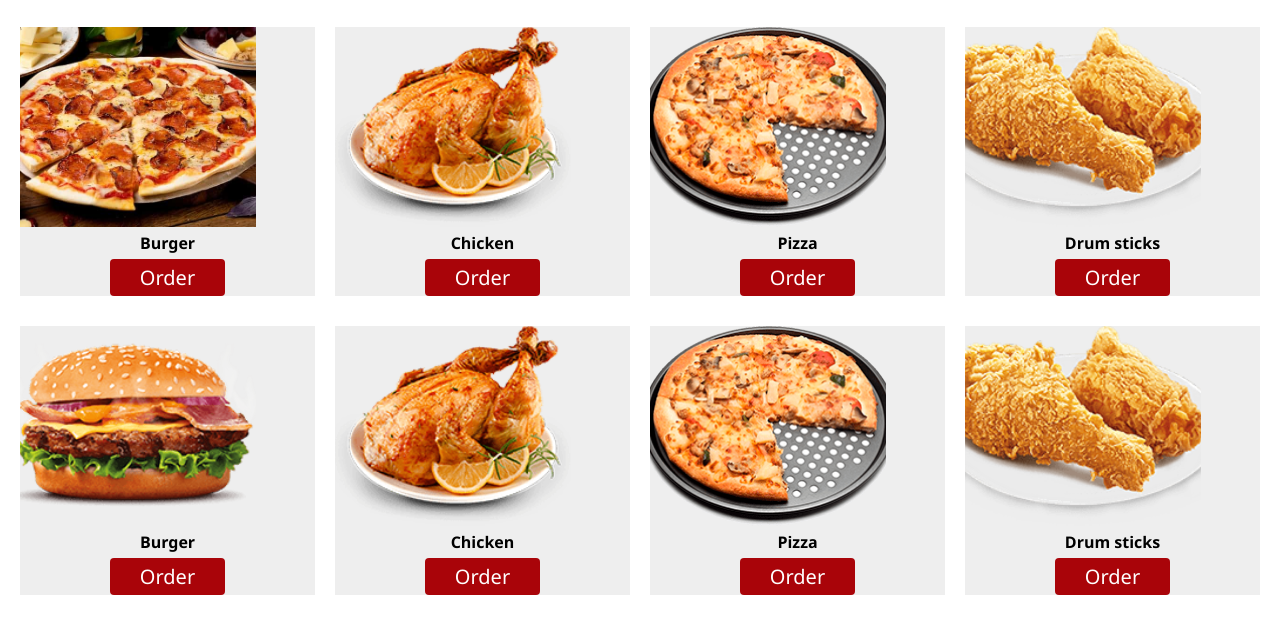
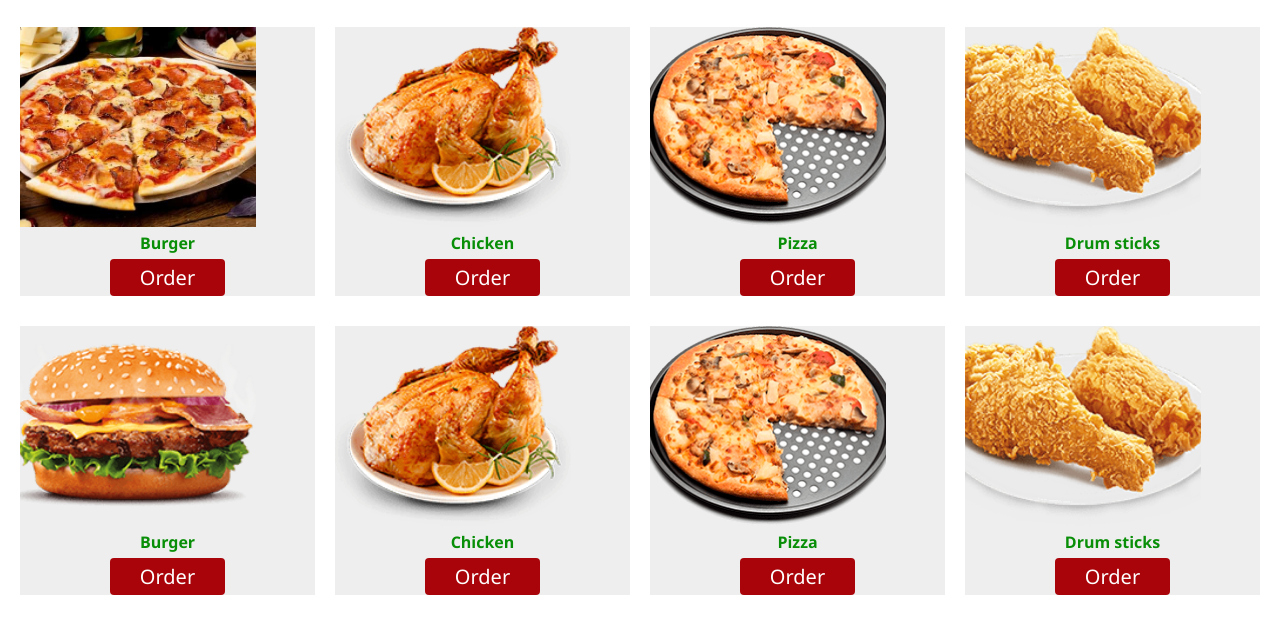
Before and after one commit to aeprodigy/responsive-food-website, a plain HTML site: page index.html in a window 1280 px wide. Shown: the part 150-784 px from the top of the page. Drawn offline with Linux system fonts and the light colour scheme.

Commit message:
name color change
changed the color of the products label.

```diff
--- a/styles.css
+++ b/styles.css
@@ -78,6 +78,7 @@ color: darkolivegreen;
 .item h4{
     padding: 5px;
     text-align: center;
+    color:#088E07;
 
 }
 .item button{
```
